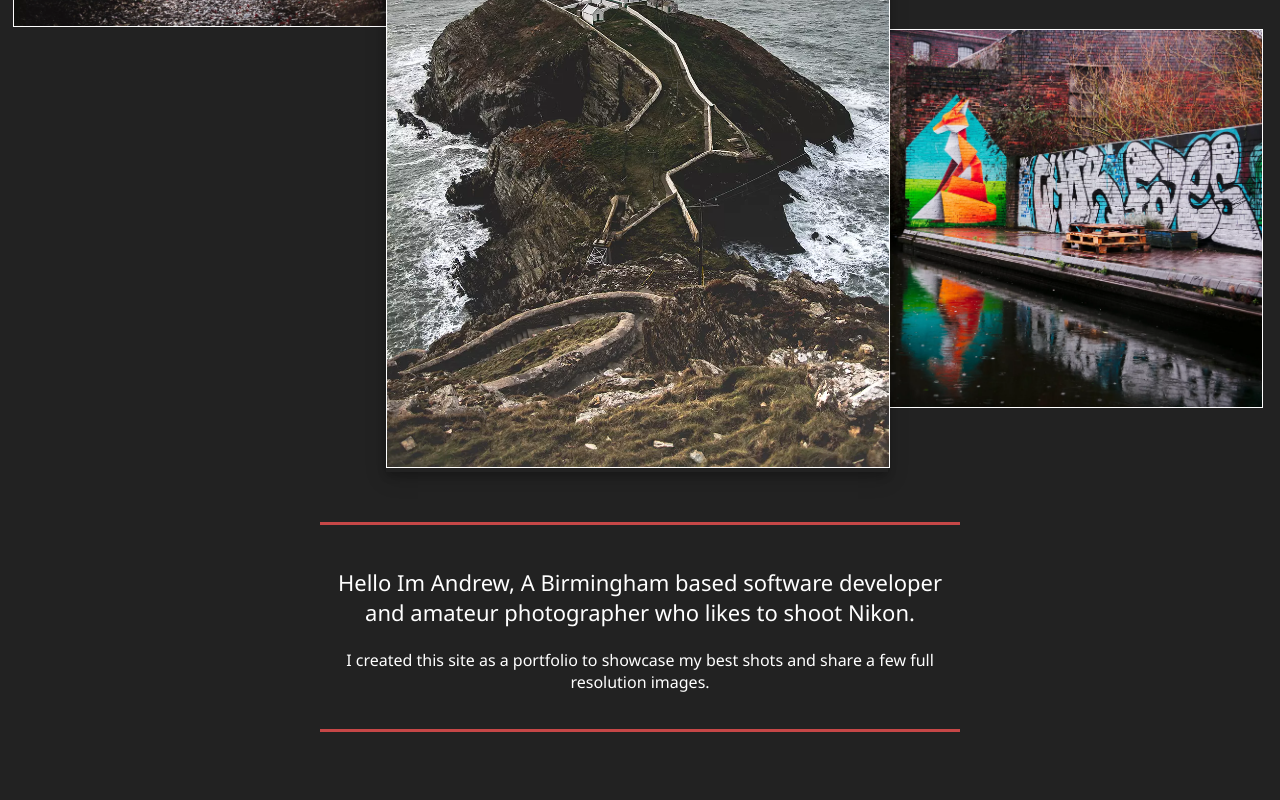
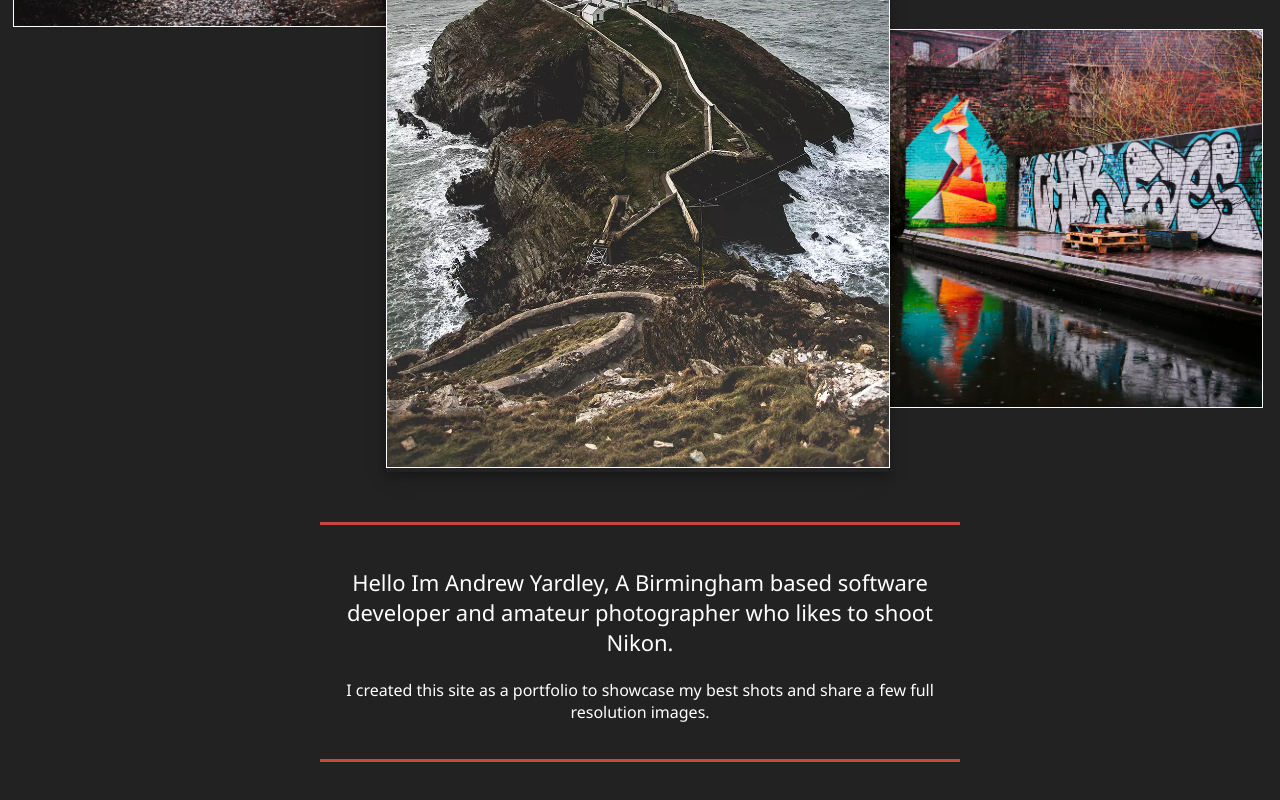
Before and after one commit to yaardvarks/yaardvarks.github.io, a website: page index.html in a window 1280 px wide. Shown: the part 527-1327 px from the top of the page. Drawn offline with Linux system fonts and the light colour scheme.

Commit message:
[Fix] Added full names to text

```diff
--- a/index.html
+++ b/index.html
@@ -2,7 +2,7 @@
 <html>
     <head>
         <title>Yaardvarks | Birmingham based Amateur Photographer | I AM Nikon </title>
-        <meta name="description" content="Hello Im Andrew, A Birmingham based software developer and amateur photographer who likes to shoot Nikon. I created this site as a portfolio to showcase my favorite shots and share a few full resolution images.">
+        <meta name="description" content="Hello Im Andrew Yardley, A Birmingham based software developer and amateur photographer who likes to shoot Nikon. I created this site as a portfolio to showcase my favorite shots and share a few full resolution images.">
 
         <meta http-equiv="Content-Type" content="text/html; charset=UTF-8" />
         <meta name="viewport" content="width=device-width, initial-scale=1">
@@ -77,7 +77,7 @@
         </section>
 
         <section class="full_text">
-            <p>Hello Im Andrew, A Birmingham based software developer and amateur photographer who likes to shoot Nikon.</p>
+            <p>Hello Im Andrew Yardley, A Birmingham based software developer and amateur photographer who likes to shoot Nikon.</p>
             <p>I created this site as a portfolio to showcase my best shots and share a few full resolution images.</p>
         </section>
 
```
